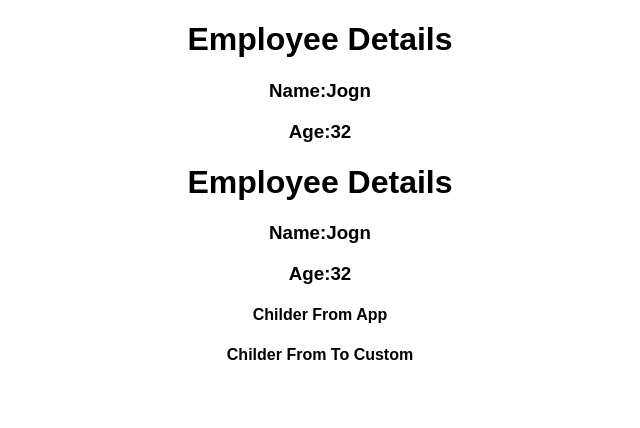
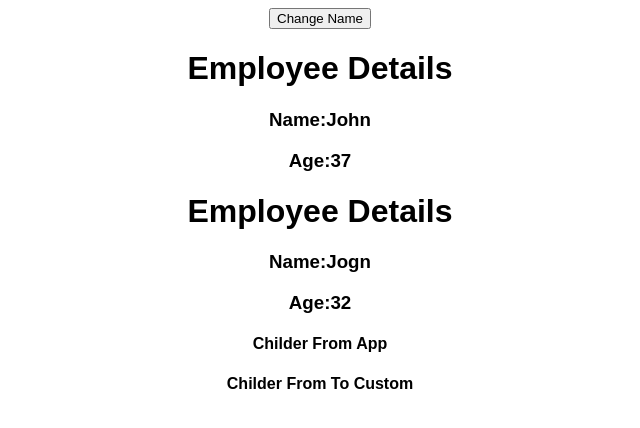
Before and after one commit to sunchi1015/Practice-React-Javascript, a React (Create React App) app: page / in a window 1280 px wide. Shown: the top 428 px of the page, without its empty margins (320-960 px from the left). Built offline with nearby package versions, Linux system fonts and the light colour scheme.

Commit message:
react state learnt

```diff
--- a/src/App.js
+++ b/src/App.js
@@ -1,15 +1,45 @@
-import React from "react";
-import "./styles.css";
-import Person from "./Component/Person";
+import React, { Component } from 'react';
+import './styles.css';
+import Person from './Component/Person';
 
-export default function App() {
+// export default function App() {
+//   return (
+//     <div className="App">
+//       <Person name={"Jogn"} age={32} />
+//       <Person name={"Jogn"} age={32}>
+//         <h4>Childer From App</h4>
+//         <h4>Childer From To Custom</h4>
+//       </Person>
+//     </div>
+//   );
+// }
+
+class App extends Component {
+  state = {
+    Person: [{ name: 'John', age: 37 }, { name: 'Bake', age: 12 }],
+    showPerson: true
+  };
+
+  changeName = () => {
+    this.setState({
+      Person: [{ name: 'John Calvin', age: 37 }, { name: 'Bake', age: 12 }],
+      showPerson: true
+    });
+    console.log(this.state);
+  };
+
+  render() {
     return (
       <div className="App">
-      <Person name={"Jogn"} age={32} />
-      <Person name={"Jogn"} age={32}>
+        <button onClick={this.changeName}>Change Name</button>
+        <Person name={this.state.Person[0].name} age={this.state.Person[0].age} />
+        <Person name={'Jogn'} age={32}>
           <h4>Childer From App</h4>
           <h4>Childer From To Custom</h4>
         </Person>
       </div>
     );
   }
+}
+
+export default App;
```
Lines whose indentation alone changed are shown as unchanged.
